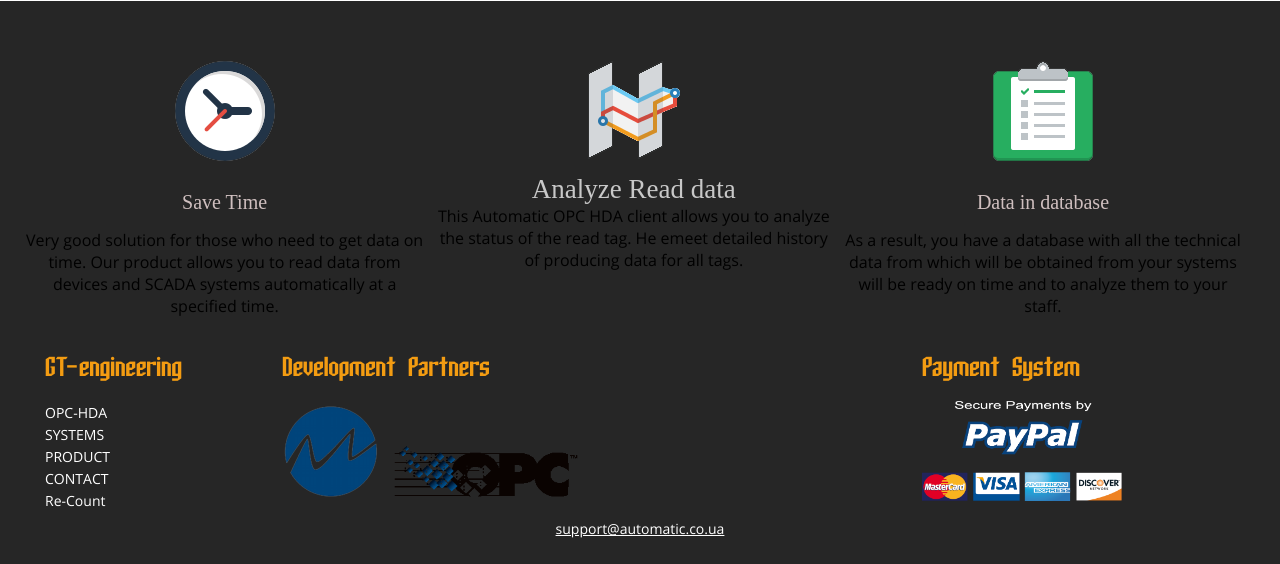
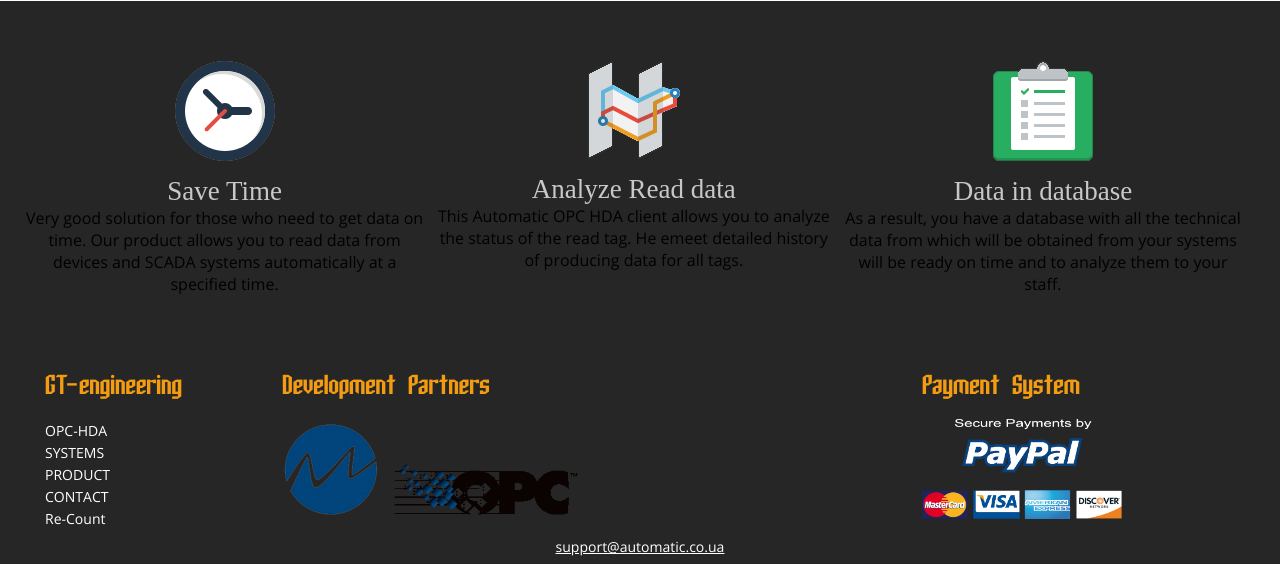
Before and after one commit to tarasdj/automatic.co.ua, a PHP site: template mvc/view/templates/home.phtml in a window 1280 px wide. Shown: the part 1209-1773 px from the top of the page. Before the commit the page ends 1747 px from the top, so only its background shows below. Run offline with PHP 8.4, Linux system fonts and the light colour scheme; the template is opened without the code that fills it, so the values that code supplies are empty; some libraries are stand-ins or nearby versions; some web fonts are replaced.

Commit message:
Little fixed

```diff
--- a/css/style.css
+++ b/css/style.css
@@ -765,6 +765,7 @@ a {
 
 .company-info {
   overflow: auto;
+  margin-top: 40px;
 }
 
 .footer-mail{
--- a/mvc/view/templates/home.phtml
+++ b/mvc/view/templates/home.phtml
@@ -35,7 +35,7 @@
         </div>
         <div class="description">
           <p>
-            <h2>Save Time</h2>
+            <h1>Save Time</h1>
             Very good solution for those who need to get data on time. Our product allows you to read data from devices and SCADA systems automatically at a specified time.
           </p>
         </div>
@@ -60,7 +60,7 @@
         </div>
         <div class="description">
           <p>
-            <h2>Data in database</h2>
+            <h1>Data in database</h1>
             As a result, you have a database with all the technical data from which will be obtained from your systems will be ready on time and to analyze them to your staff.
           </p>
         </div>
```
